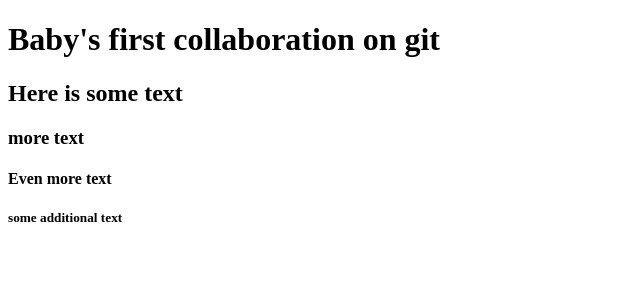
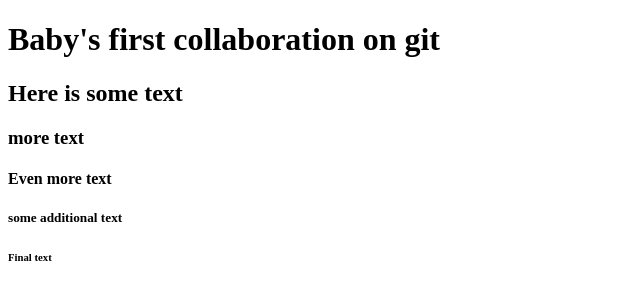
Before and after one commit to ptagliavia/donut, a plain HTML site: page index.html in a window 1280 px wide. Shown: the full height of the page, 0-640 px from the left. Drawn offline with Linux system fonts and the light colour scheme.

Commit message:
Added h6

```diff
--- a/index.html
+++ b/index.html
@@ -10,5 +10,6 @@
 <h3>more text</h3>
 <h4> Even more text</h4>
 <h5>some additional text</h5>
+<h6>Final text</h6>
 </body>
 </html>
```
